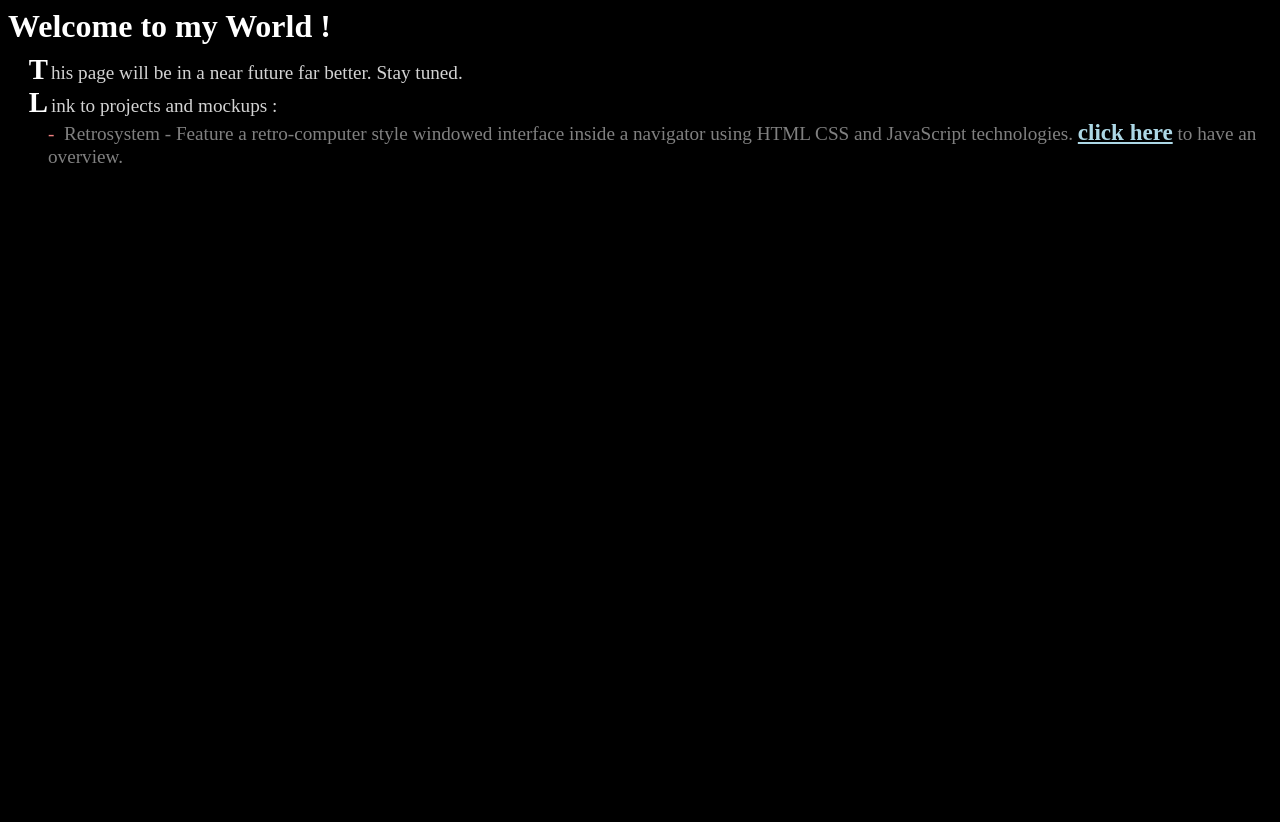
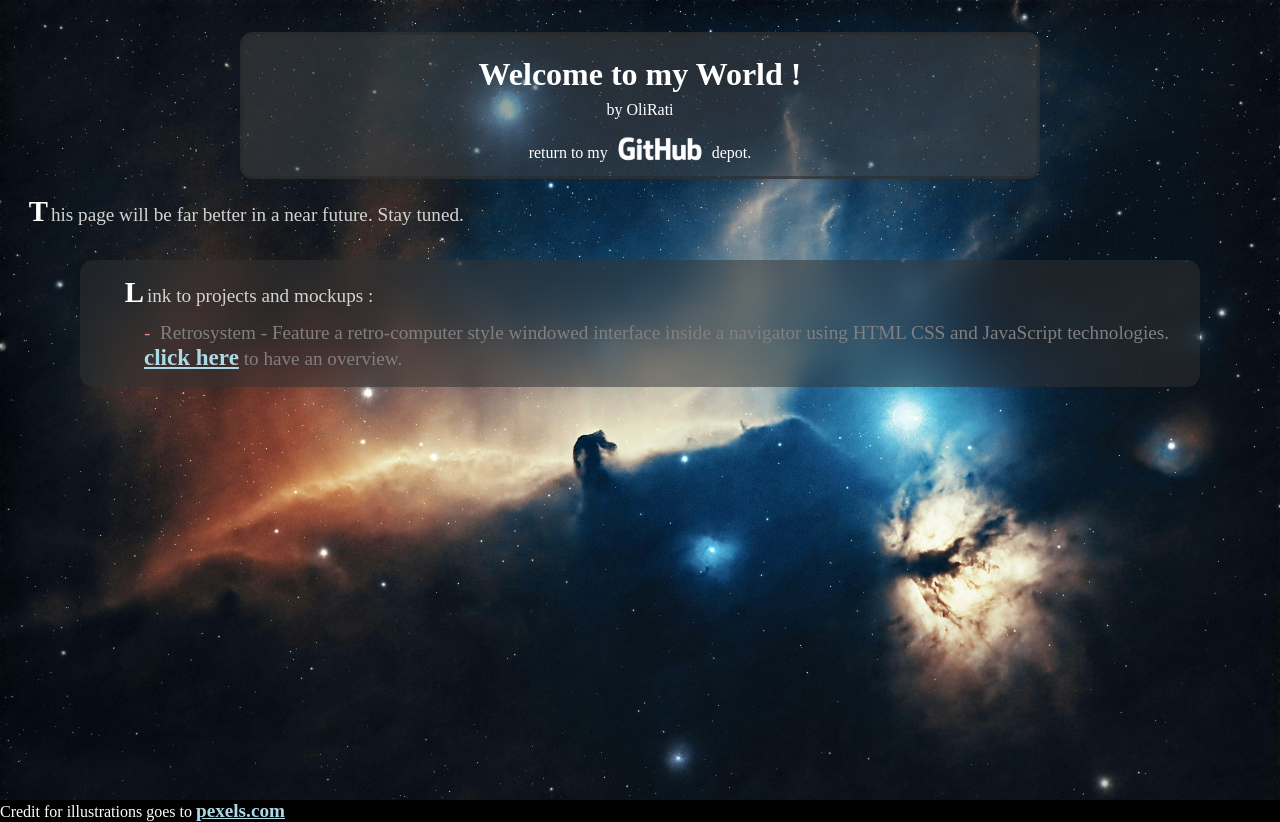
Before and after one commit to OliRati/olirati.github.io, a plain HTML site: page index.html in a window 1280 px wide. Before the commit the page ends 800 px from the top, so only its background shows below. Drawn offline with Linux system fonts and the light colour scheme.

Commit message:
Enhance: Better looking step

```diff
--- a/assets/css/style.css
+++ b/assets/css/style.css
@@ -6,6 +6,15 @@
 body {
     background-color: black;
     color: white;
+}
+
+#background {
+    background-image: url("../img/pexels-agnieszka-taggart-3157904-28343999.jpg");
+    background-position: top left;
+    background-repeat: no-repeat;
+    background-size: cover;
+    width: 100vw;
+    height: 100vh;
 }
 
 .title {
@@ -39,8 +48,18 @@ a:hover {
     color: aqua;
 }
 
+#projectlist {
+    background-color: rgba(50,50,50,0.5);
+    backdrop-filter: blur(10px);
+    width: 85vw;
+    margin: 0 auto;
+    padding: 1em;
+    border-radius: .8em;
+}
+
 .list {
     margin-left: 3em;
+    margin-top: 0.8em;
 }
 
 .listitem {
@@ -54,3 +73,31 @@ a:hover {
     margin-right: 0.25em;
     color: lightcoral;
 }
+
+#maintitle {
+    background-color: rgba(70, 70, 70, .5);
+    width: 60vw;
+    padding: 0.8em;
+    margin: 0 auto;
+    border: .2em solid rgba(40,40,40,.5);
+    border-radius: 0.8em;
+    text-align: center;
+    position: relative;
+    margin-bottom: 3em;
+    top: 2em;
+}
+
+#subtitle {
+    margin: 2em 0;
+}
+
+#githublogo {
+    position: relative;
+    width:5em;
+    top: .55em;
+}
+
+#githublogo:hover {
+    transform: scale(1.1) ;
+    filter: blur(1px);
+}
--- a/index.html
+++ b/index.html
@@ -13,18 +13,35 @@
 </head>
 
 <body>
-    <p class="title">Welcome to my World !</h1>
-    <p class="paragraph">This page will be in a near future far better. Stay tuned.</p>
+    <div id="background">
+        <div id="maintitle">
+            <p class="title">Welcome to my World !</p>
+            <p>by OliRati</p>
+            <p>return to my <a href="https://github.com/OliRati/"><img src="./assets/img/GitHub_Logo_White.png" alt=""
+                        id="githublogo"></a> depot.</p>
+        </div>
 
+        <div id="subtitle">
+            <p class="paragraph">This page will be far better in a near future. Stay tuned.</p>
+        </div>
+
+        <div id="projectlist">
             <p class="paragraph">Link to projects and mockups :</p>
             <div class="list">
-        <p class="listitem"> Retrosystem - Feature a retro-computer style windowed interface inside a navigator using
+                <p class="listitem"> Retrosystem - Feature a retro-computer style windowed interface inside a navigator
+                    using
                     HTML
                     CSS and JavaScript technologies.
                     <a href="https://olirati.github.io/retrosystem">click here</a>
                     to have an overview.
                 </p>
             </div>
+        </div>
+    </div>
+    <footer>
+        Credit for illustrations goes to
+        <a href="https://www.pexels.com">pexels.com</a>
+    </footer>
 </body>
 
 </html>
```
Also changed, not shown: assets/img/GitHub_Logo_White.png (added), assets/img/pexels-agnieszka-taggart-3157904-28343999.jpg (added). Lines whose indentation alone changed are shown as unchanged.
